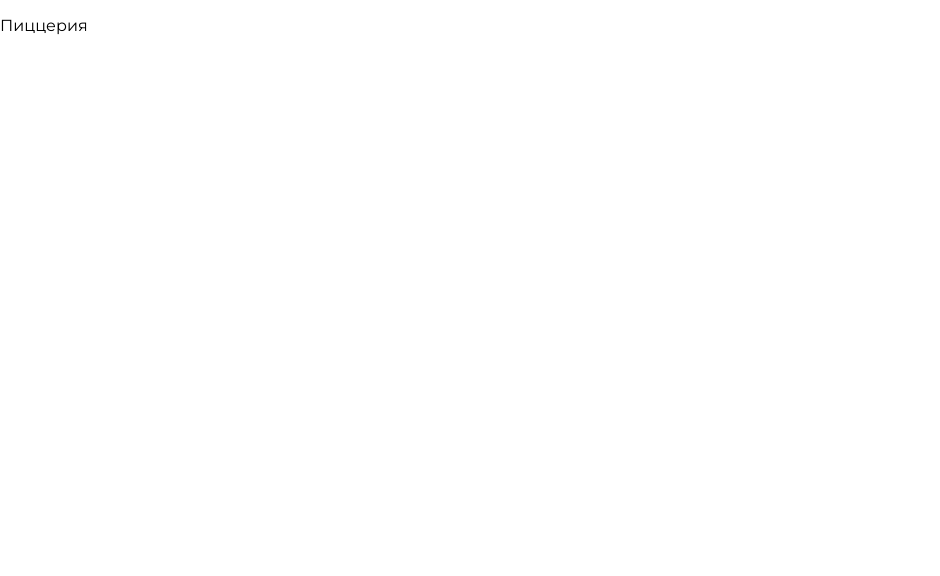
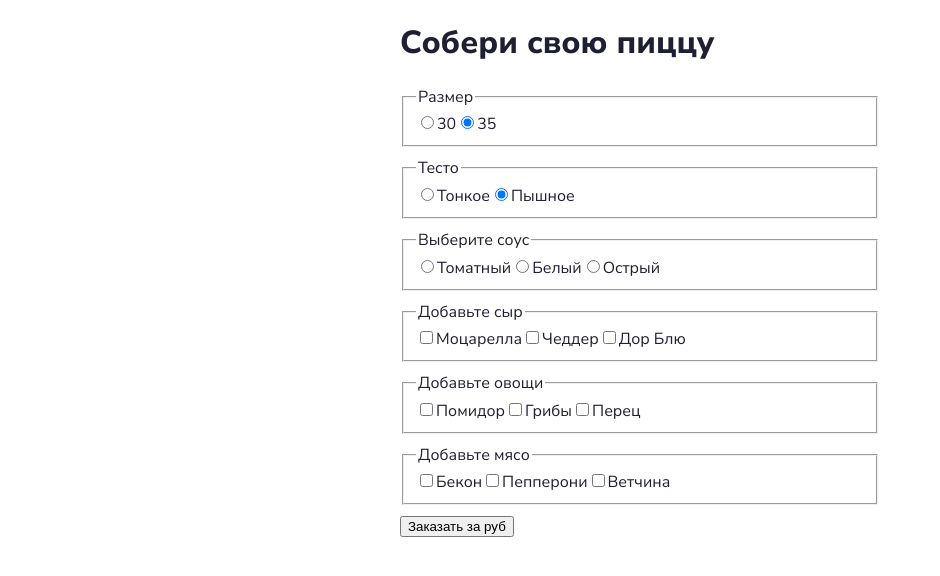
Before and after one commit to moonrtv/artem_pizza, a React (Create React App) app: page / in a window 1280 px wide. Shown: the top 576 px of the page, without its empty margins (0-940 px from the left). Built offline with nearby package versions, Linux system fonts and the light colour scheme.

Commit message:
Вариант через Context()

```diff
--- a/public/index.html
+++ b/public/index.html
@@ -8,7 +8,10 @@
     <meta name="description" content="Тут вы можете заказать пиццу" />
     <link rel="preconnect" href="https://fonts.googleapis.com" />
     <link rel="preconnect" href="https://fonts.gstatic.com" crossorigin />
-    <link href="https://fonts.googleapis.com/css2?family=Montserrat:wght@300;400;500&display=swap" rel="stylesheet" />
+    <link
+      href="https://fonts.googleapis.com/css2?family=Nunito+Sans:wght@400;600;800&family=Nunito:ital,wght@0,400;0,800;1,600&display=swap"
+      rel="stylesheet"
+    />
     <title>Приложение пицца</title>
   </head>
   <body>
--- a/src/App.js
+++ /dev/null
@@ -1,5 +0,0 @@
-function App() {
-  return <p>Пиццерия</p>;
-}
-
-export default App;
--- /dev/null
+++ b/src/App.tsx
@@ -0,0 +1,15 @@
+import {ConstructorPizza} from './ConstructorPizza';
+
+import {PizzaProvider} from './PizzaContext';
+
+const App = (): JSX.Element => {
+  return (
+    <div>
+      <PizzaProvider>
+        <ConstructorPizza />
+      </PizzaProvider>
+    </div>
+  );
+};
+
+export default App;
--- /dev/null
+++ b/src/ConstructorPizza.styled.ts
@@ -0,0 +1,10 @@
+import styled from 'styled-components';
+
+export const Form = styled.form`
+  width: 480px;
+  margin: 0 auto;
+`;
+
+export const Fieldset = styled.fieldset`
+  margin-bottom: 10px;
+`;
--- /dev/null
+++ b/src/ConstructorPizza.tsx
@@ -0,0 +1,68 @@
+import React from 'react';
+import {PizzaContext} from './PizzaContext';
+
+import {PARAMETERS_FOR_PIZZA, domElementsPizza, TDataForPizza} from './mokData';
+
+import {Form, Fieldset} from './ConstructorPizza.styled';
+
+type TContext = {
+  pizza: TDataForPizza;
+  updateRadioParametersForPizza: (e: any) => void;
+  updateCheckedParametersFromPizza: () => void;
+};
+
+export const ConstructorPizza = (): JSX.Element => {
+  const {pizza, updateRadioParametersForPizza, updateCheckedParametersFromPizza} = React.useContext(
+    PizzaContext
+  ) as TContext;
+
+  const handleSubmit = (event: {preventDefault: () => void}) => {
+    event.preventDefault();
+
+    console.log('handleSubmit');
+  };
+
+  const renderConstructorPizza = Object.values(PARAMETERS_FOR_PIZZA).map((parameter, index) => {
+    return (
+      <Fieldset key={index}>
+        <legend>{domElementsPizza[parameter].legend}</legend>
+
+        {pizza[parameter].map((item) => {
+          return domElementsPizza[parameter].type === 'radio' ? (
+            <label key={item.id}>
+              <input
+                id={item.id}
+                type={domElementsPizza[parameter].type}
+                name={item.name}
+                onChange={updateRadioParametersForPizza}
+                checked={item.checked}
+              />
+              {item.label}
+            </label>
+          ) : (
+            <label key={item.id}>
+              <input
+                id={item.id}
+                type={domElementsPizza[parameter].type}
+                name={item.name}
+                onChange={updateCheckedParametersFromPizza}
+                checked={item.checked}
+              />
+              {item.label}
+            </label>
+          );
+        })}
+      </Fieldset>
+    );
+  });
+
+  return (
+    <div>
+      <Form onSubmit={handleSubmit}>
+        <h1>Собери свою пиццу</h1>
+        {renderConstructorPizza}
+        <button>Заказать за {} руб</button>
+      </Form>
+    </div>
+  );
+};
--- /dev/null
+++ b/src/PizzaContext.tsx
@@ -0,0 +1,62 @@
+import {log} from 'console';
+import React from 'react';
+
+// import {dataForPizza, TDataForPizza} from './mokData';
+
+import {
+  PARAMETERS_FOR_PIZZA,
+  domElementsPizza,
+  dataForPizza,
+  TDataForPizza,
+  IParametrsForIngredientPizza,
+} from './mokData';
+
+type TContext = {
+  pizza: TDataForPizza;
+  updateRadioParametersForPizza: (e: any) => void;
+  updateCheckedParametersFromPizza: (e: any) => void;
+};
+
+export const PizzaContext = React.createContext<TContext | null>(null);
+
+export const PizzaProvider: React.FC<React.ReactNode> = ({children}) => {
+  const [pizza, setPizza] = React.useState<TDataForPizza>(dataForPizza);
+
+  const updateRadioParametersForPizza = (e: any) => {
+    const {id, name} = e.target;
+
+    setPizza((prevState) => {
+      const temp = pizza[name].map((item) => {
+        const check = (item.checked = item.id === id ? true : false);
+        return {...item, checked: check};
+      });
+
+      console.log(temp);
+
+      return {...prevState, ...pizza};
+    });
+  };
+
+  const updateCheckedParametersFromPizza = (e: any) => {
+    const {id, name} = e.target;
+
+    setPizza((prevState) => {
+      const temp = pizza[name].map((item) => {
+        const check = (item.checked = item.id === id ? !item.checked : item.checked);
+        return {...item, checked: check};
+      });
+
+      console.log(temp);
+
+      return {...prevState, ...pizza};
+    });
+  };
+
+  return (
+    <PizzaContext.Provider
+      value={{pizza: dataForPizza, updateRadioParametersForPizza, updateCheckedParametersFromPizza}}
+    >
+      {children}
+    </PizzaContext.Provider>
+  );
+};
--- a/src/index.css
+++ b/src/index.css
@@ -1,7 +1,8 @@
 body {
-  margin: 0;
-  font-family: 'Montserrat', sans-serif;
+  font-family: 'Nunito Sans', sans-serif;
   -webkit-font-smoothing: antialiased;
   -moz-osx-font-smoothing: grayscale;
+  color: #1f1f33;
   box-sizing: border-box;
+  margin: 0;
 }
--- /dev/null
+++ b/src/mokData.ts
@@ -0,0 +1,94 @@
+export interface IParametersForPizza {
+  SIZE: 'size';
+  DOUGH: 'dough';
+  SAUCE: 'sauce';
+  CHEESE: 'cheese';
+  VEGETABLES: 'vegetables';
+  MEAT: 'meat';
+}
+
+export type TDomElementsPizza = {
+  [key: string]: {
+    legend: string;
+    type: string;
+  };
+};
+
+export interface IParametrsForIngredientPizza {
+  id: string;
+  name: string;
+  label: string;
+  cost: string;
+  checked: boolean;
+}
+
+export type TDataForPizza = {
+  [key: string]: IParametrsForIngredientPizza[];
+};
+
+export const PARAMETERS_FOR_PIZZA: IParametersForPizza = {
+  SIZE: 'size',
+  DOUGH: 'dough',
+  SAUCE: 'sauce',
+  CHEESE: 'cheese',
+  VEGETABLES: 'vegetables',
+  MEAT: 'meat',
+};
+
+export const domElementsPizza: TDomElementsPizza = {
+  [PARAMETERS_FOR_PIZZA.SIZE]: {
+    legend: 'Размер',
+    type: 'radio',
+  },
+  [PARAMETERS_FOR_PIZZA.DOUGH]: {
+    legend: 'Тесто',
+    type: 'radio',
+  },
+  [PARAMETERS_FOR_PIZZA.SAUCE]: {
+    legend: 'Выберите соус',
+    type: 'radio',
+  },
+  [PARAMETERS_FOR_PIZZA.CHEESE]: {
+    legend: 'Добавьте сыр',
+    type: 'checkbox',
+  },
+  [PARAMETERS_FOR_PIZZA.VEGETABLES]: {
+    legend: 'Добавьте овощи',
+    type: 'checkbox',
+  },
+  [PARAMETERS_FOR_PIZZA.MEAT]: {
+    legend: 'Добавьте мясо',
+    type: 'checkbox',
+  },
+};
+
+export const dataForPizza: TDataForPizza = {
+  [PARAMETERS_FOR_PIZZA.SIZE]: [
+    {id: 'size30', name: 'size', label: '30', cost: '200', checked: false},
+    {id: 'size35', name: 'size', label: '35', cost: '250', checked: true},
+  ],
+  [PARAMETERS_FOR_PIZZA.DOUGH]: [
+    {id: 'thin', name: 'dough', label: 'Тонкое', cost: '0', checked: false},
+    {id: 'lush', name: 'dough', label: 'Пышное', cost: '0', checked: true},
+  ],
+  [PARAMETERS_FOR_PIZZA.SAUCE]: [
+    {id: 'tomato', name: 'sauce', label: 'Томатный', cost: '0', checked: false},
+    {id: 'white', name: 'sauce', label: 'Белый', cost: '0', checked: false},
+    {id: 'spicy', name: 'sauce', label: 'Острый', cost: '0', checked: false},
+  ],
+  [PARAMETERS_FOR_PIZZA.CHEESE]: [
+    {id: 'mozzarella', name: 'cheese', label: 'Моцарелла', cost: '29', checked: false},
+    {id: 'сheddar', name: 'cheese', label: 'Чеддер', cost: '29', checked: false},
+    {id: 'dorBlue', name: 'cheese', label: 'Дор Блю', cost: '29', checked: false},
+  ],
+  [PARAMETERS_FOR_PIZZA.VEGETABLES]: [
+    {id: 'tomato', name: 'vegetables', label: 'Помидор', cost: '29', checked: false},
+    {id: 'mushrooms', name: 'vegetables', label: 'Грибы', cost: '29', checked: false},
+    {id: 'pepper', name: 'vegetables', label: 'Перец', cost: '29', checked: false},
+  ],
+  [PARAMETERS_FOR_PIZZA.MEAT]: [
+    {id: 'bacon', name: 'meat', label: 'Бекон', cost: '29', checked: false},
+    {id: 'pepperoni', name: 'meat', label: 'Пепперони', cost: '29', checked: false},
+    {id: 'ham', name: 'meat', label: 'Ветчина', cost: '29', checked: false},
+  ],
+};
--- /dev/null
+++ b/src/react-app-env.d.ts
@@ -0,0 +1 @@
+/// <reference types="react-scripts" />
```
Also changed, not shown: package.json (+8 -25 lines), tsconfig.json (added, +26 -0 lines), 1 other file (tests, documents, lock files or other folders).
